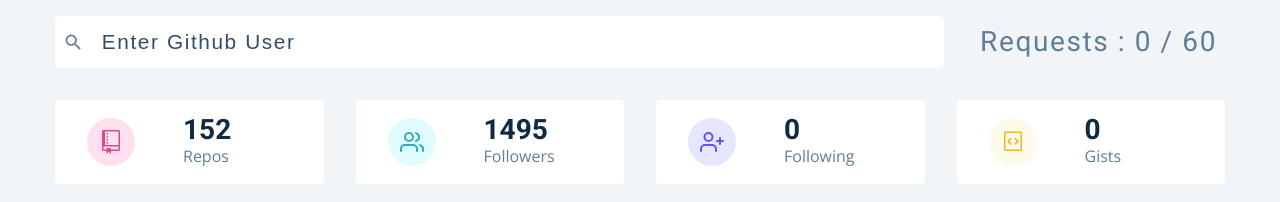
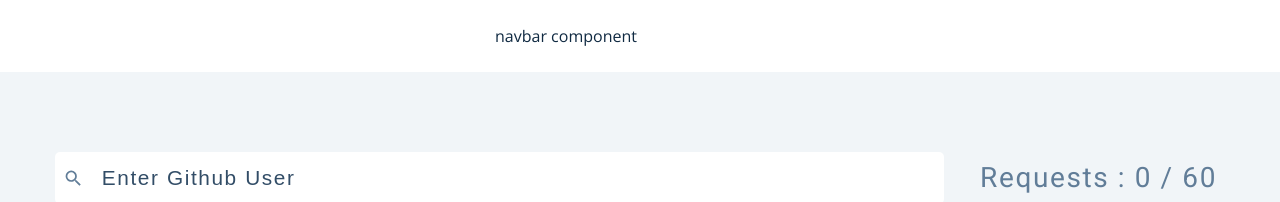
Before and after one commit to filiptrifunovic-mile/github-search, a React (Create React App) app: page / in a window 1280 px wide. Shown: the top 202 px of the page. Built offline with nearby package versions, Linux system fonts and the light colour scheme; no server answers.

Commit message:
error component

```diff
--- a/src/components/Navbar.js
+++ b/src/components/Navbar.js
@@ -1,7 +1,40 @@
 import React from "react";
+import styled from "styled-components";
+import { useAuth0 } from "@auth0/auth0-react";
 
-function Navbar() {
-  return <div>Navbar</div>;
-}
+const Navbar = () => {
+  return <Wrapper>navbar component</Wrapper>;
+};
+
+const Wrapper = styled.nav`
+  padding: 1.5rem;
+  margin-bottom: 4rem;
+  background: var(--clr-white);
+  text-align: center;
+  display: grid;
+  grid-template-columns: auto auto 100px;
+  justify-content: center;
+  align-items: center;
+  gap: 1.5rem;
+  h4 {
+    margin-bottom: 0;
+    font-weight: 400;
+  }
+  img {
+    width: 35px !important;
+    height: 35px;
+    border-radius: 50%;
+    object-fit: cover;
+  }
+  button {
+    background: transparent;
+    border: transparent;
+    font-size: 1.2rem;
+    text-transform: capitalize;
+    letter-spacing: var(--spacing);
+    color: var(--clr-grey-5);
+    cursor: pointer;
+  }
+`;
 
 export default Navbar;
--- a/src/components/Search.js
+++ b/src/components/Search.js
@@ -5,7 +5,7 @@
 const Search = () => {
   const [user, setUser] = React.useState("");
 
-  const { request } = React.useContext(GithubContext);
+  const { request, error } = React.useContext(GithubContext);
 
   function handleSubmit(e) {
     e.preventDefault();
@@ -17,6 +17,11 @@
   return (
     <section className="section">
       <Wrapper className="section-center">
+        {error.show && (
+          <ErrorWrapper>
+            <p>{error.msg}</p>
+          </ErrorWrapper>
+        )}
         <form onSubmit={handleSubmit}>
           <div className="form-control">
             <MdSearch />
--- a/src/context/context.js
+++ b/src/context/context.js
@@ -15,6 +15,7 @@
 
   const [request, setRequest] = useState(0);
   const [loading, setLoading] = useState(false);
+  const [error, setError] = useState({ show: false, msg: "" });
 
   function checkRequest() {
     axios(`${rootUrl}/rate_limit`)
@@ -24,9 +25,14 @@
         } = data;
         setRequest(remaining);
         if (remaining === 0) {
+          toggleError(true, "sorry, you have exceeded your hourly limit!");
         }
       })
       .catch((err) => alert(err));
+  }
+
+  function toggleError(show = false, msg = "") {
+    setError({ show, msg });
   }
 
   useEffect(checkRequest, []);
@@ -39,6 +45,7 @@
         followers,
         request,
         loading,
+        error,
       }}
     >
       {children}
--- a/src/pages/Dashboard.js
+++ b/src/pages/Dashboard.js
@@ -5,7 +5,7 @@
 const Dashboard = () => {
   return (
     <main>
-      {/* <Navbar /> */}
+      <Navbar />
       <Search />
       <Info />
       <User />
```
